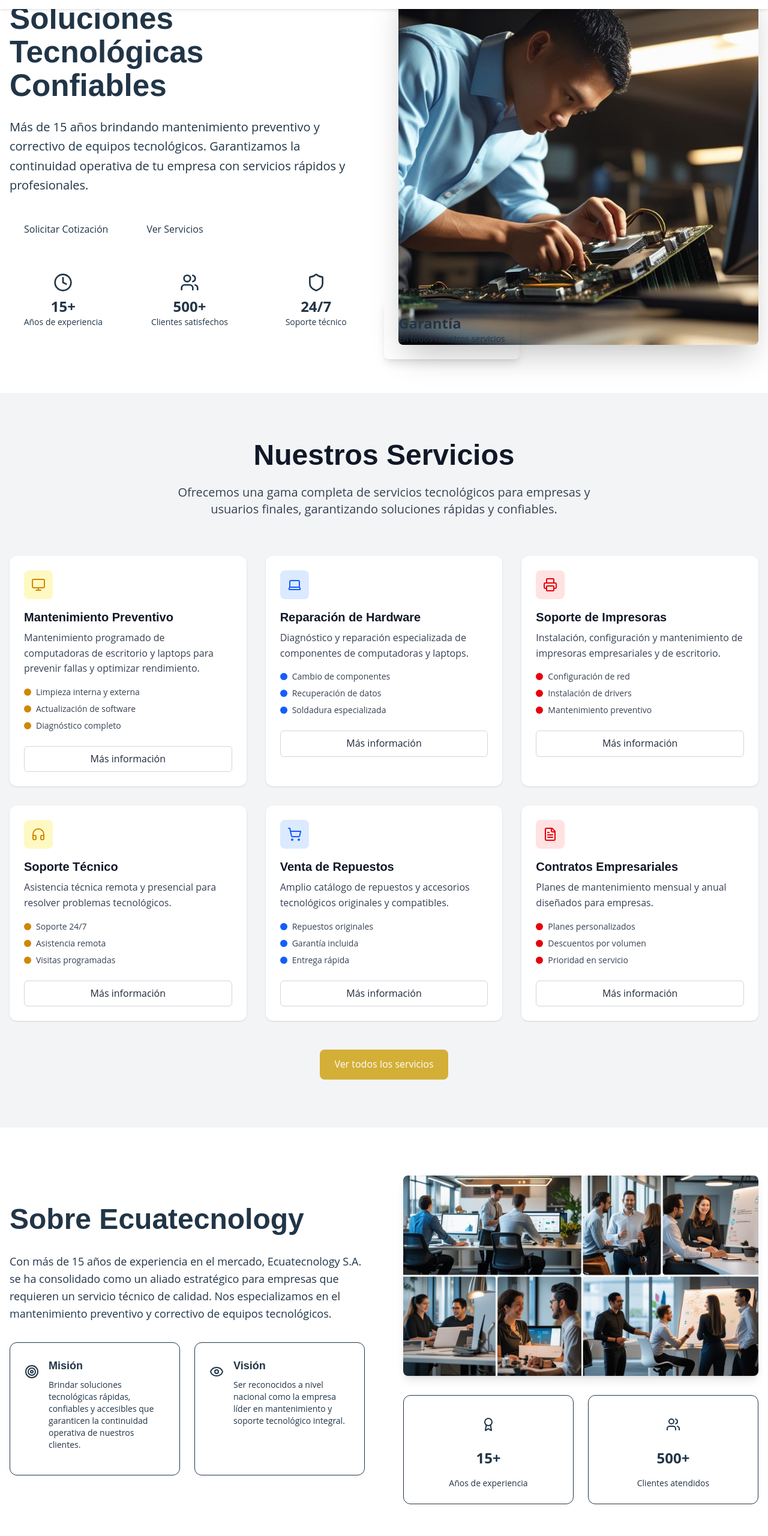
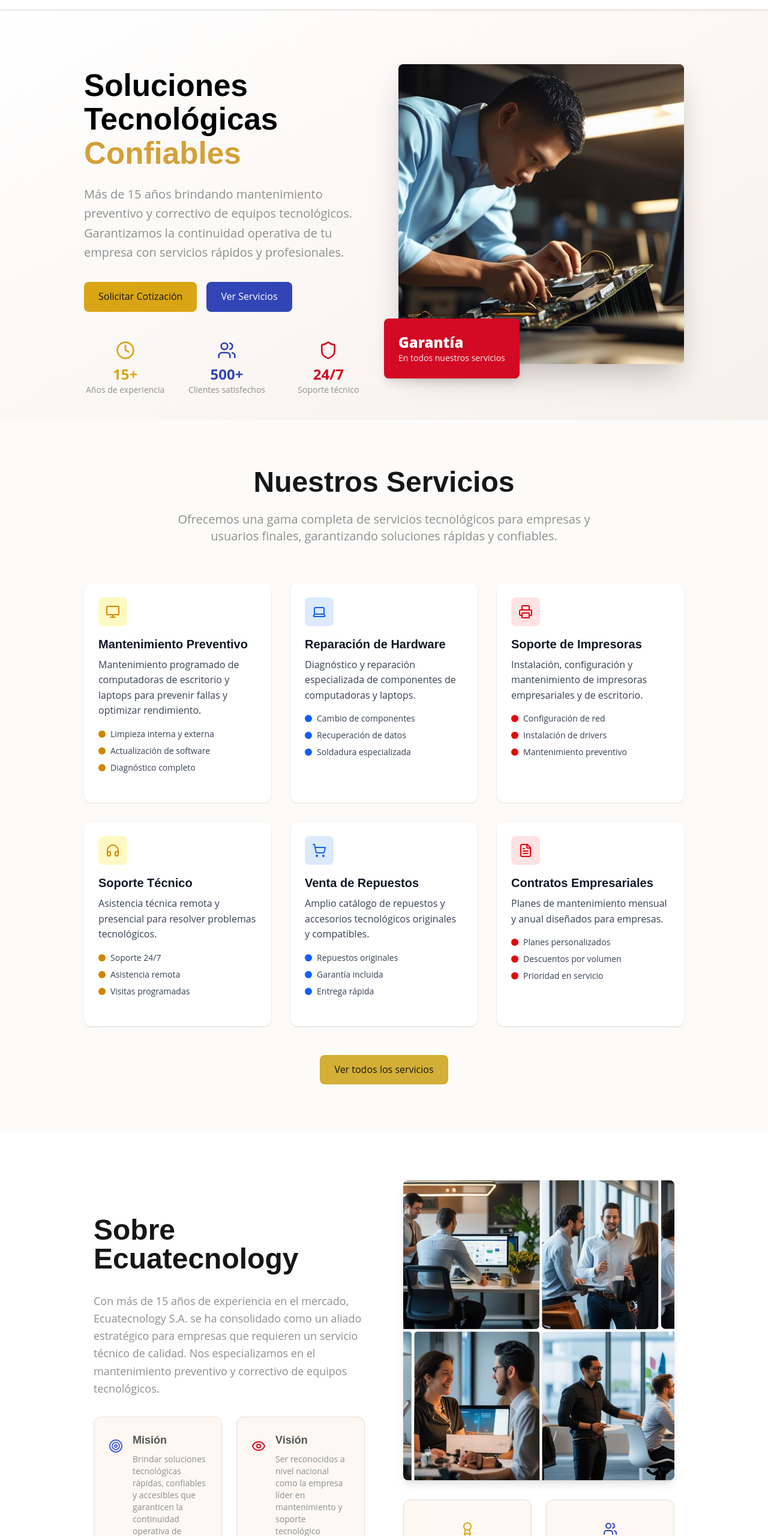
Before and after one commit to Mateo-Sudo-24/Proyecto_Ecuatechnology, a React (Vite) app in the folder frontend/client/: page / in a window 1280 px wide. Shown: the part 105-2666 px from the top of the page at 60% size. Built offline with nearby package versions, Linux system fonts and the light colour scheme.

Commit message:
pagina_inicio_front

```diff
--- a/frontend/client/src/components/Footer.jsx
+++ b/frontend/client/src/components/Footer.jsx
@@ -7,7 +7,7 @@
       backgroundColor: 'var(--neutral)',
       color: 'white',
       padding: '2rem 8rem',
-      marginTop: '30rem'
+      marginTop: '0rem'
     }}>
       <div style={{
         maxWidth: '91rem',
--- a/frontend/client/src/components/Home.jsx
+++ b/frontend/client/src/components/Home.jsx
@@ -6,17 +6,17 @@
     <section
       id="inicio"
       // Se utiliza `from-background` y `to-muted` para coincidir con el ejemplo.
-      className="bg-gradient-to-br from-background to-muted py-20"
+      className="bg-gradient-to-br from-[oklch(1_0_0)] to-[oklch(0.96_0.01_60)] py-10 mt-[7.5rem]"
     >
-      <div className="container mx-auto px-4">
+      <div className="container mx-auto px-35 ">
         <div className="grid lg:grid-cols-2 gap-12 items-center">
           <div>
-            <h1 className="text-4xl lg:text-6xl font-bold text-foreground mb-6">
+            <h1 className="text-4xl lg:text-6xl font-bold text-black mb-6 mt-15">
               Soluciones Tecnológicas
               {/* Se usa `text-primary` para la coherencia con el tema. */}
-              <span className="text-primary block">Confiables</span>
+              <span className="text-[#D4A037] block">Confiables</span>
             </h1>
-            <p className="text-xl text-muted-foreground mb-8 leading-relaxed">
+            <p className="text-xl text-[oklch(0.65_0_0)] mb-8 leading-relaxed">
               Más de 15 años brindando mantenimiento preventivo y correctivo de
               equipos tecnológicos. Garantizamos la continuidad operativa de tu
               empresa con servicios rápidos y profesionales.
@@ -24,10 +24,10 @@
 
             <div className="flex flex-col sm:flex-row gap-4 mb-12">
               {/* Se usan clases de color de Tailwind basadas en las variables del tema. */}
-              <button className="bg-primary text-primary-foreground hover:bg-primary/90 py-3 px-6 rounded-lg font-medium transition-colors">
+              <button className="bg-[oklch(0.75_0.15_85)] text-[oklch(0.2_0_0)] hover:bg-[oklch(0.75_0.15_85)]/90 py-3 px-6 rounded-lg font-medium transition-colors">
                 Solicitar Cotización
               </button>
-              <button className="bg-secondary text-secondary-foreground hover:bg-secondary/90 py-3 px-6 rounded-lg font-medium transition-colors">
+              <button className="bg-[oklch(0.45_0.18_270)] text-[oklch(1_0_0)] hover:bg-[oklch(0.45_0.18_270)]/90 py-3 px-6 rounded-lg font-medium transition-colors">
                 Ver Servicios
               </button>
             </div>
@@ -36,26 +36,36 @@
               <div className="text-center">
                 <div className="flex justify-center mb-2">
                   {/* Los íconos ahora usan `text-primary`. */}
-                  <Clock className="h-8 w-8 text-primary" />
+                  <Clock className="h-8 w-8 text-[oklch(0.75_0.15_85)]" />
                 </div>
-                <div className="text-2xl font-bold text-foreground">15+</div>
-                <div className="text-sm text-muted-foreground">Años de experiencia</div>
+                <div className="text-2xl font-bold text-[oklch(0.75_0.15_85)]">
+                  15+
+                </div>
+                <div className="text-sm text-[oklch(0.65_0_0)]">
+                  Años de experiencia
+                </div>
               </div>
               <div className="text-center">
                 <div className="flex justify-center mb-2">
-                  <Users className="h-8 w-8 text-secondary" />
+                  <Users className="h-8 w-8 text-[oklch(0.45_0.18_270)]" />
                 </div>
-                <div className="text-2xl font-bold text-foreground">500+</div>
-                <div className="text-sm text-muted-foreground">
+                <div className="text-2xl font-bold text-[oklch(0.45_0.18_270)]">
+                  500+
+                </div>
+                <div className="text-sm text-[oklch(0.65_0_0)]">
                   Clientes satisfechos
                 </div>
               </div>
               <div className="text-center">
                 <div className="flex justify-center mb-2">
-                  <Shield className="h-8 w-8 text-accent" />
+                  <Shield className="h-8 w-8 text-[oklch(0.55_0.22_25)]" />
                 </div>
-                <div className="text-2xl font-bold text-foreground">24/7</div>
-                <div className="text-sm text-muted-foreground">Soporte técnico</div>
+                <div className="text-2xl font-bold text-[oklch(0.55_0.22_25)]">
+                  24/7
+                </div>
+                <div className="text-sm text-[oklch(0.65_0_0)]">
+                  Soporte técnico
+                </div>
               </div>
             </div>
           </div>
@@ -64,10 +74,14 @@
             <img
               src="/images/tecnico.jpg"
               alt="Técnico trabajando"
-              className="rounded-lg shadow-2xl w-full h-[600px] object-cover"
+              className="rounded-lg shadow-2xl w-[700px] h-[500px] object-cover"
             />
-            <div className="absolute -bottom-6 -left-6 bg-accent text-accent-foreground p-6 rounded-lg shadow-lg">
-              <div className="text-2xl font-bold">Garantía</div>
+            <div className="absolute -bottom-6 -left-6 bg-[oklch(0.55_0.22_25)] text-[oklch(0.95_0_0)] p-6 rounded-lg shadow-lg">
+              {/* Revisar las letras de font-family ya que no se estan aplicando  */}
+              <div className="text-2xl font-extrabold drop-shadow-lg text-[oklch(1_0_0)]">
+                Garantía
+              </div>
+
               <div className="text-sm">En todos nuestros servicios</div>
             </div>
           </div>
--- a/frontend/client/src/components/Nosotros.jsx
+++ b/frontend/client/src/components/Nosotros.jsx
@@ -2,15 +2,15 @@
 
 function AboutSection() {
   return (
-    <section id="nosotros" className="py-20 bg-[rgb(var(--muted)/0.3)]">
+    <section id="nosotros" className="py-20 container mx-auto px-35">
       <div className="container mx-auto px-4">
         <div className="grid lg:grid-cols-2 gap-16 items-center">
           {/* Texto principal y tarjetas Misión/Visión */}
           <div>
-            <h2 className="text-3xl lg:text-5xl font-bold text-[rgb(var(--foreground))] mb-8">
+            <h2 className="text-3xl lg:text-5xl font-bold text-[oklch(0.2_0_0)] mb-8">
               Sobre Ecuatecnology
             </h2>
-            <p className="text-lg text-[rgb(var(--muted-foreground))] mb-8 leading-relaxed">
+            <p className="text-lg text-[oklch(0.65_0_0)] mb-8 leading-relaxed">
               Con más de 15 años de experiencia en el mercado, Ecuatecnology S.A. se ha consolidado como un aliado
               estratégico para empresas que requieren un servicio técnico de calidad. Nos especializamos en el
               mantenimiento preventivo y correctivo de equipos tecnológicos.
@@ -18,14 +18,14 @@
 
             <div className="grid sm:grid-cols-2 gap-6">
               {/* Tarjeta Misión */}
-              <div className="bg-[rgb(var(--card))] border border-[rgb(var(--border))] rounded-xl p-6 hover:shadow-lg transition-shadow duration-300">
+              <div className="bg-[oklch(0.98_0.01_60)] border border-[oklch(0.9_0.01_60)] rounded-xl p-6 hover:shadow-lg transition-shadow duration-300">
                 <div className="flex items-start gap-4 mb-4">
-                  <div className="bg-[rgb(var(--secondary)/0.1)] text-[rgb(var(--secondary))] w-12 h-12 flex items-center justify-center rounded-lg">
+                  <div className="bg-[oklch(0.45_0.18_270)/0.1] text-[oklch(0.55_0.18_270)] w-12 h-12 flex items-center justify-center rounded-lg">
                     <Target className="w-6 h-6" />
                   </div>
                   <div>
-                    <h3 className="font-bold text-lg mb-2 text-[rgb(var(--foreground))]">Misión</h3>
-                    <p className="text-sm text-[rgb(var(--muted-foreground))]">
+                    <h3 className="font-bold text-lg mb-2 text-[oklch(0.45_0_0)]">Misión</h3>
+                    <p className="text-sm text-[oklch(0.65_0_0)]">
                       Brindar soluciones tecnológicas rápidas, confiables y accesibles que garanticen la continuidad
                       operativa de nuestros clientes.
                     </p>
@@ -34,14 +34,14 @@
               </div>
 
               {/* Tarjeta Visión */}
-              <div className="bg-[rgb(var(--card))] border border-[rgb(var(--border))] rounded-xl p-6 hover:shadow-lg transition-shadow duration-300">
+              <div className="bg-[oklch(0.98_0.01_60)] border border-[oklch(0.9_0.01_60)] rounded-xl p-6 hover:shadow-lg transition-shadow duration-300">
                 <div className="flex items-start gap-4 mb-4">
-                  <div className="bg-[rgb(var(--accent)/0.1)] text-[rgb(var(--accent))] w-12 h-12 flex items-center justify-center rounded-lg">
+                  <div className="bg-[oklch(0.55_0.22_25)/0.1] text-[oklch(0.55_0.22_25)] w-12 h-12 flex items-center justify-center rounded-lg">
                     <Eye className="w-6 h-6" />
                   </div>
                   <div>
-                    <h3 className="font-bold text-lg mb-2 text-[rgb(var(--foreground))]">Visión</h3>
-                    <p className="text-sm text-[rgb(var(--muted-foreground))]">
+                    <h3 className="font-bold text-lg mb-2 text-[oklch(0.45_0_0)]">Visión</h3>
+                    <p className="text-sm text-[oklch(0.65_0_0)]">
                       Ser reconocidos a nivel nacional como la empresa líder en mantenimiento y soporte tecnológico
                       integral.
                     </p>
@@ -56,26 +56,26 @@
             <img
               src="/images/oficinas.jpg"
               alt="Oficinas modernas de Ecuatecnology"
-              className="rounded-lg shadow-lg"
+              className="rounded-lg shadow-lg w-[700px] h-[500px] object-cover"
             />
 
             <div className="grid grid-cols-2 gap-6">
               {/* Métrica Años de experiencia */}
-              <div className="text-center p-6 bg-[rgb(var(--card))] border border-[rgb(var(--border))] rounded-xl flex flex-col items-center gap-4 hover:shadow-lg transition-shadow duration-300">
-                <div className="bg-[rgb(var(--secondary)/0.1)] text-[rgb(var(--secondary))] w-12 h-12 flex items-center justify-center rounded-lg">
+              <div className="text-center p-6 bg-[oklch(0.98_0.01_60)] border border-[oklch(0.9_0.01_60)] rounded-xl flex flex-col items-center gap-4 hover:shadow-lg transition-shadow duration-300">
+                <div className="bg-[oklch(0.75_0.15_85)/0.1] text-[oklch(0.75_0.15_85)] w-12 h-12 flex items-center justify-center rounded-lg">
                   <Award className="w-6 h-6" />
                 </div>
-                <div className="text-2xl font-bold text-[rgb(var(--foreground))]">15+</div>
-                <div className="text-sm text-[rgb(var(--muted-foreground))]">Años de experiencia</div>
+                <div className="text-2xl font-bold text-[oklch(0.2_0_0)]">15+</div>
+                <div className="text-sm text-[oklch(0.65_0_0)]">Años de experiencia</div>
               </div>
 
               {/* Métrica Clientes atendidos */}
-              <div className="text-center p-6 bg-[rgb(var(--card))] border border-[rgb(var(--border))] rounded-xl flex flex-col items-center gap-4 hover:shadow-lg transition-shadow duration-300">
-                <div className="bg-[rgb(var(--accent)/0.1)] text-[rgb(var(--accent))] w-12 h-12 flex items-center justify-center rounded-lg">
+              <div className="text-center p-6 bg-[oklch(0.98_0.01_60)] border border-[oklch(0.9_0.01_60)] rounded-xl flex flex-col items-center gap-4 hover:shadow-lg transition-shadow duration-300">
+                <div className="bg-[oklch(0.45_0.18_270)/0.1] text-[oklch(0.45_0.18_270)] w-12 h-12 flex items-center justify-center rounded-lg">
                   <Users className="w-6 h-6" />
                 </div>
-                <div className="text-2xl font-bold text-[rgb(var(--foreground))]">500+</div>
-                <div className="text-sm text-[rgb(var(--muted-foreground))]">Clientes atendidos</div>
+                <div className="text-2xl font-bold text-[oklch(0.2_0_0)]">500+</div>
+                <div className="text-sm text-[oklch(0.65_0_0)]">Clientes atendidos</div>
               </div>
             </div>
           </div>
--- a/frontend/client/src/components/Servicios.jsx
+++ b/frontend/client/src/components/Servicios.jsx
@@ -42,14 +42,14 @@
 
 function ServicesSection() {
   return (
-    <section id="servicios" className="py-20 bg-gray-100 dark:bg-gray-900">
-      <div className="container mx-auto px-4">
+    <section id="servicios" className="py-20 bg-[oklch(0.96_0.01_60)]/30">
+      <div className="container mx-auto px-35">
         {/* Título principal */}
         <div className="text-center mb-16">
-          <h2 className="text-3xl lg:text-5xl font-bold text-gray-900 dark:text-white mb-6">
+          <h2 className="text-3xl lg:text-5xl font-bold text-[oklch(0.2_0_0)]  mb-6">
             Nuestros Servicios
           </h2>
-          <p className="text-xl text-gray-700 dark:text-gray-300 max-w-3xl mx-auto">
+          <p className="text-xl text-[oklch(0.65_0_0)] max-w-3xl mx-auto">
             Ofrecemos una gama completa de servicios tecnológicos para empresas y usuarios finales, garantizando soluciones rápidas y confiables.
           </p>
         </div>
@@ -109,9 +109,7 @@
                   ))}
                 </ul>
 
-                <button className="w-full border border-gray-300 dark:border-gray-600 rounded-md py-2 text-gray-800 dark:text-gray-200 hover:bg-red-400 dark:hover:bg-gray-700 transition-colors">
-                  Más información
-                </button>
+
               </div>
             );
           })}
@@ -119,7 +117,7 @@
 
         {/* Botón principal */}
         <div className="text-center mt-12">
-          <button className="px-6 py-3 rounded-lg bg-[#D4AF37] text-white hover:bg-[#D4AF37]/90 transition-colors">
+          <button className="px-6 py-3 rounded-lg bg-[#D4AF37] text-[oklch(0.2_0_0)] hover:bg-[#D4AF37]/90 transition-colors">
             Ver todos los servicios
           </button>
         </div>
--- a/frontend/client/src/styles/global.css
+++ b/frontend/client/src/styles/global.css
@@ -20,7 +20,9 @@
   --neutral: #1A1A1A;
   --background: #ffffff;
   --peach-light: #FFF5E6;
+
 }
+
 
 /* Tipografía global */
 body {
```
